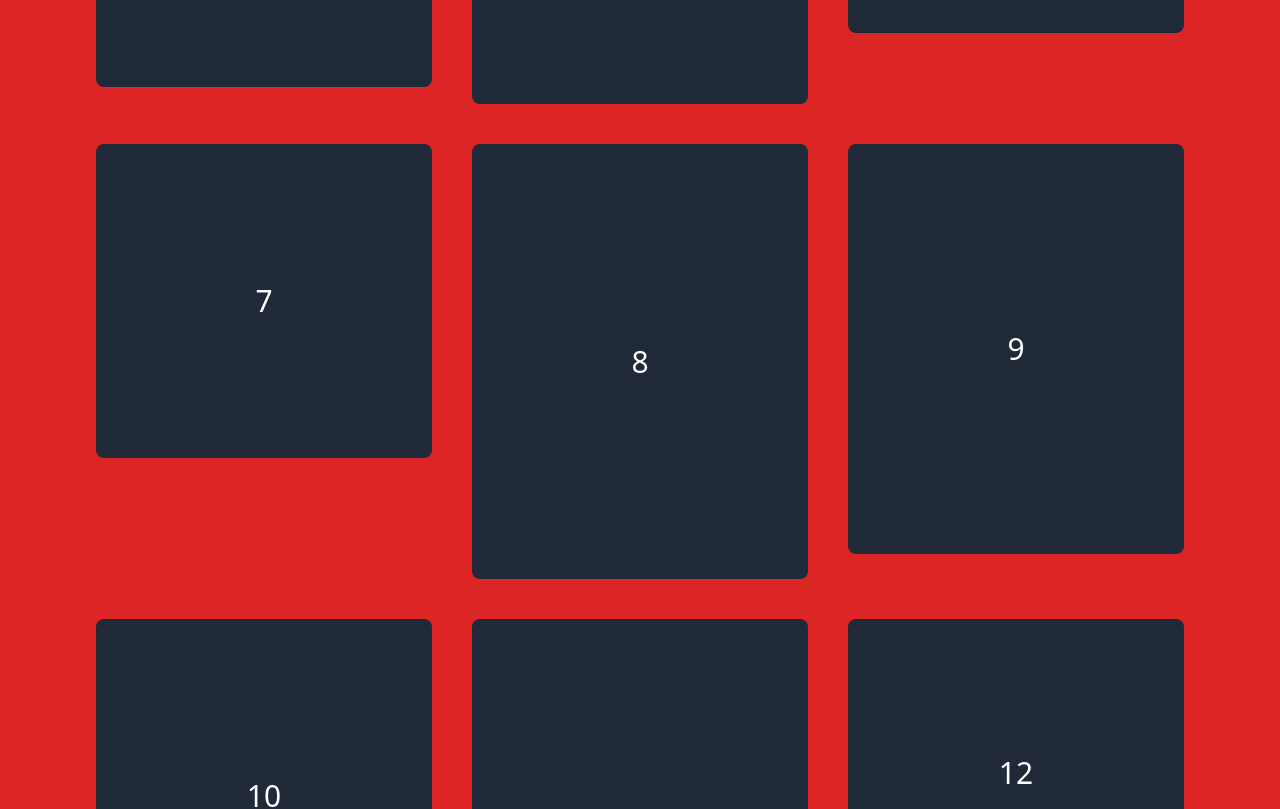
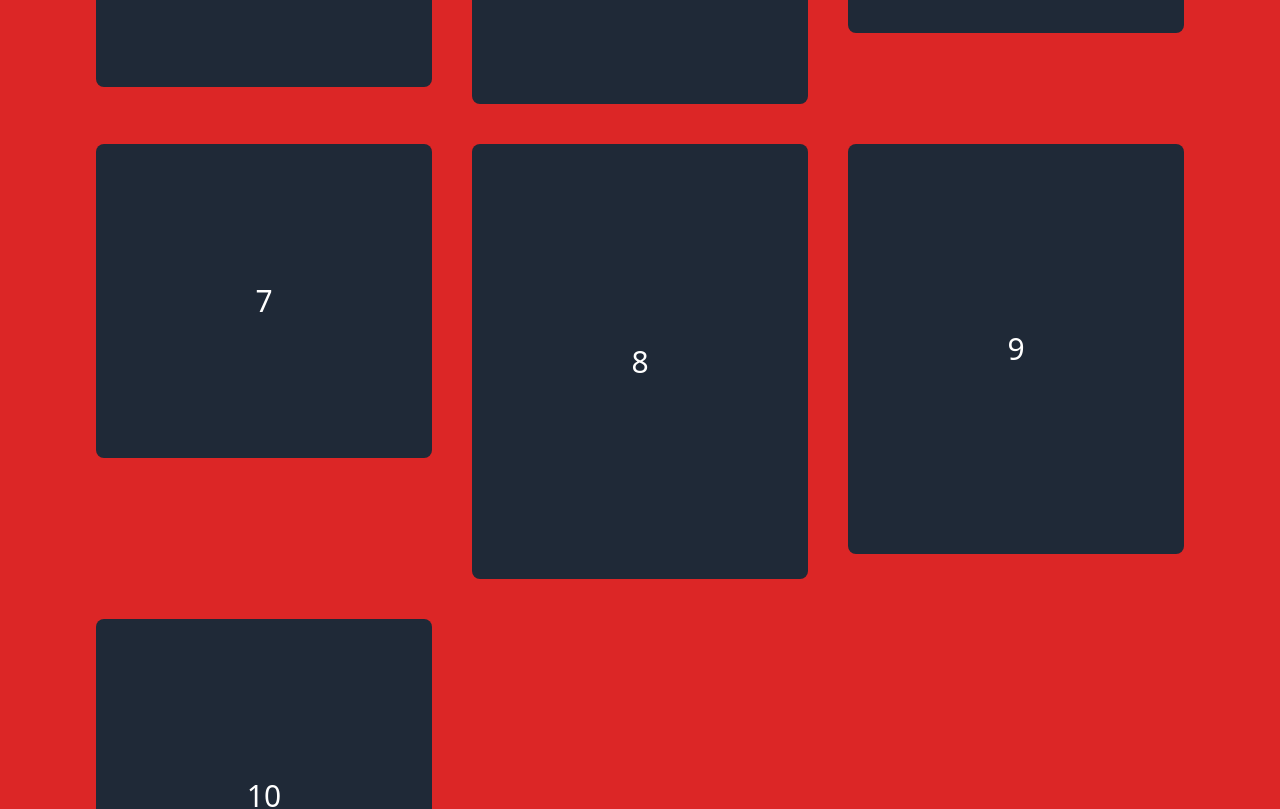
Before and after one commit to askides/react-plock, a React (Create React App) app in the folder demo/: page / in a window 1280 px wide. Shown: the part 996-1805 px from the top of the page. Built offline with nearby package versions, Linux system fonts and the light colour scheme.

Commit message:
docs: changed demo elements

```diff
--- a/demo/src/App.js
+++ b/demo/src/App.js
@@ -44,7 +44,7 @@ function App() {
           </a>
         </div>
         <div className="grid grid-cols-3 gap-10">
-          {[1, 2, 3, 4, 5, 6, 7, 8, 9, 10, 11, 12].map((i) => (
+          {[1, 2, 3, 4, 5, 6, 7, 8, 9, 10].map((i) => (
             <Tile key={i}>{i}</Tile>
           ))}
         </div>
```
